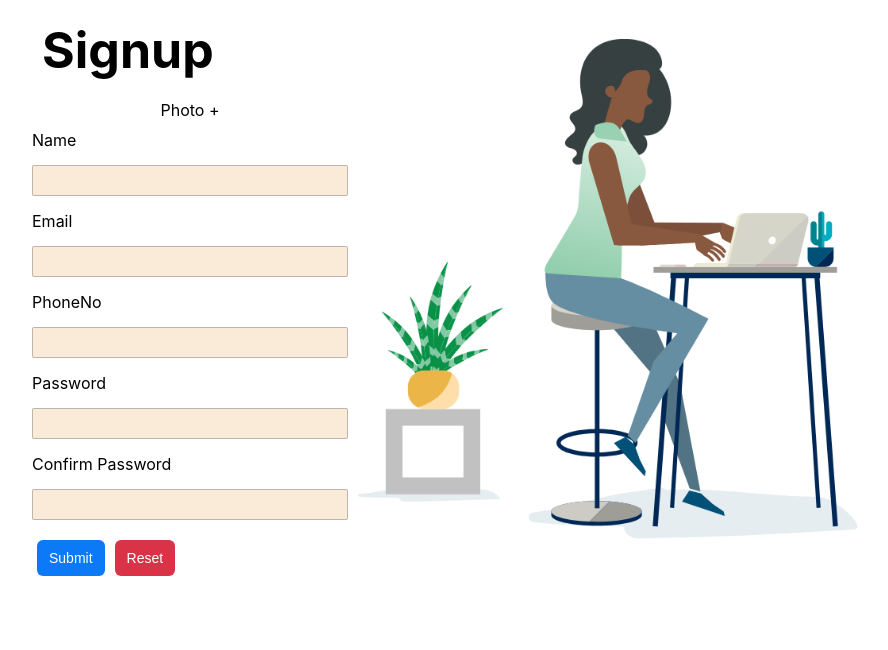
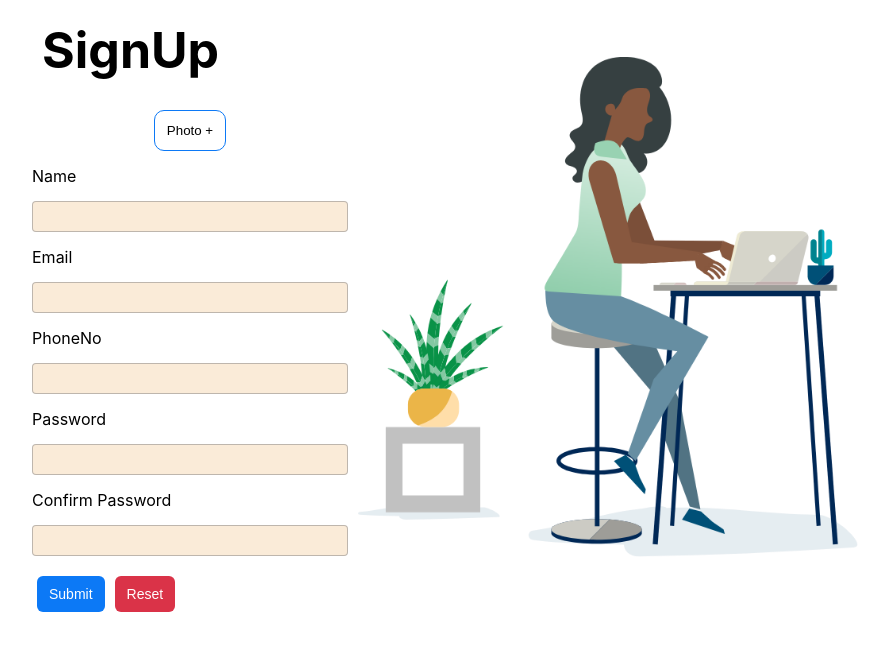
Before and after one commit to ChintanJoshi14/React, a React (Create React App) app in the folder Practical-8/: page / in a window 1280 px wide. Shown: the top 650 px of the page, without its empty margins (190-1078 px from the left). Built offline with nearby package versions, Linux system fonts and the light colour scheme.

Commit message:
Image component working

```diff
--- a/Practical-8/package.json
+++ b/Practical-8/package.json
@@ -10,7 +10,9 @@
     "formik": "^2.2.9",
     "react": "^17.0.2",
     "react-dom": "^17.0.2",
+    "react-redux": "^7.2.6",
     "react-scripts": "5.0.0",
+    "redux": "^4.1.2",
     "web-vitals": "^2.1.4",
     "yup": "^0.32.11"
   },
--- a/Practical-8/src/components/InputForm.css
+++ /dev/null
@@ -1,37 +0,0 @@
-.flex-layout {
-    display: flex;
-    justify-content: center;
-    align-items: center;
-
-}
-
-.text-layout {
-    font-size: 50px;
-    font-weight: bold;
-    margin: 20px 10px;
-
-}
-
-.image-layout img {
-    margin: 10px 10px;
-    height: 500px;
-    width: 500px;
-}
-
-.button-layout button{
-    margin: 5px 5px;
-    padding: 10px 12px;
-    border-radius: 6px;
-    color: white;
-    border: none;
-    font-size: 14px;
-
-}
-
-.submit {
-    background-color: #0C79F6;
-}
-
-.reset {
-    background-color: #DA3348;
-}
--- a/Practical-8/src/components/InputForm.js
+++ b/Practical-8/src/components/InputForm.js
@@ -1,70 +1,179 @@
 import React from "react";
-import "./InputForm.css";
-import TextField from "./TextField";
+import style from "./InputForm.module.css";
 import signup from "../images/signup.png";
 import UploadPhoto from "./UploadPhoto";
-import { Formik, Form } from "formik";
+import { Formik, Form, Field, ErrorMessage, KErrorMessage } from "formik";
 import * as Yup from "yup";
+import { connect } from "react-redux";
+
+const USER_VALUES = {
+  name: "",
+  email: "",
+  phone: "",
+  password: "",
+  confirmPassword: "",
+  file: ""
+};
 
 class InputForm extends React.Component {
-
+  constructor(props) {
+    super(props);
+    this.myRef = React.createRef(null);
+  }
   render() {
+    //created validation object
+    const SUPPORTED_FORMATS = ["image/jpg", "image/jpeg", "image/png"];
     const validateInput = Yup.object({
       name: Yup.string()
         .max(15, "No. of characters allowed are 15 only")
         .required("Required"),
       email: Yup.string()
-          .max(15, "Please enter a valid Email")
+        .email("Please enter a valid email id")
         .required("Required"),
-        phone: Yup.number()
+      phone: Yup.string()
         .max(10, "Number cannot be greater than 10 digits")
-          .min(10, "Number must contain atleat 10 digits")
+        .min(10, "Number must contain atleast 10 digits")
         .required("Required"),
       password: Yup.string()
         .max(15, "Enter a correct password")
         .required("Required"),
       confirmPassword: Yup.string()
+        .oneOf([Yup.ref("password"), null], "password not matching")
         .max(15, "Password does not match with above entered password")
         .required("Required"),
+      file: Yup
+          .mixed()
+          .nullable()
+          .required()
+          .test(
+            "FILE_SIZE",
+            "Image size too big.",
+            (value) => !value || (value && value.size <= 200000000)
+          )
+          .test(
+            "FILE_FORMAT",
+            "File type not supported.",
+            (value) => !value || (value && SUPPORTED_FORMATS.includes(value?.type))
+          ),
     });
 
     return (
       <Formik
         initialValues={{
+          // image: "",
           name: "",
           email: "",
           phone: "",
           password: "",
           confirmPassword: "",
+          file: "",
         }}
         validationSchema={validateInput}
+        onSubmit={(values) => {
+          Object.assign(USER_VALUES, values);
+          // console.log(USER_VALUES)
+          console.log(values);
+        }}
       >
-        {(formik) => (
-          <div className="flex-layout">
-            <div className="signup-form-layout">
-              <div className="text-layout">Signup</div>
-              {/* {console.log(formik.values)} */}
+        {({ formik, values, setFieldValue }) => (
+          <div>
+            <div className={`${style.flex_design}`}>
               <Form>
-                <UploadPhoto />
-                {/* <div>Name</div> */}
-                <TextField label="Name" name="name" />
-                {/* <div>Email</div> */}
-                <TextField label="Email" name="email" />
-                {/* <div>Phone</div> */}
-                <TextField label="PhoneNo" name="phone" />
-                {/* <div>Password</div> */}
-                <TextField label="Password" name="password" />
-                {/* <div>Confirm Password</div> */}
-                <TextField label="Confirm Password" name="confirmPassword" />
-                <div className="button-layout">
-                  <button className="submit">Submit</button>
-                  <button className="reset">Reset</button>
+                <div className={`${style.text_design}`}>SignUp</div>
+                <div className={`${style.image_button}`}>
+                  <input
+                    ref={this.myRef}
+                    hidden
+                    type="file"
+                    name="file"
+                    onChange={(event) => {
+                      setFieldValue("file", event.target.files[0]);
+                    }}
+                  ></input>
+                  <div className={`${style.error_design}`}>
+                  <ErrorMessage name="file" />
+                </div>
+                  <center>
+                    <button type="button"
+                      onClick={() => {
+                        this.myRef.current.click();
+                        // console.log(this.myRef);
+                      }}
+                    >
+                      Photo +
+                    </button>
+                  </center>
+                </div>
+
+                {/* Name: */}
+                <label htmlFor="name" className={`${style.label_design}`}>
+                  Name
+                </label>
+                <Field
+                  name="name"
+                  type="text"
+                  className={`${style.textfield_design}`}
+                />
+                <div className={`${style.error_design}`}>
+                  <ErrorMessage name="name" />
+                </div>
+
+                {/* Email: */}
+                <label htmlFor="email">Email</label>
+                <Field
+                  name="email"
+                  type="text"
+                  className={`${style.textfield_design}`}
+                />
+                <div className={`${style.error_design}`}>
+                  <ErrorMessage name="email" />
+                </div>
+
+                {/* Phone: */}
+                <label htmlFor="phone">PhoneNo</label>
+                <Field
+                  name="phone"
+                  type="digit"
+                  className={`${style.textfield_design}`}
+                />
+                <div className={`${style.error_design}`}>
+                  <ErrorMessage name="phone" />
+                </div>
+
+                {/* Password: */}
+                <label htmlFor="password">Password</label>
+                <Field
+                  name="password"
+                  type="password"
+                  className={`${style.textfield_design}`}
+                />
+                <div className={`${style.error_design}`}>
+                  <ErrorMessage name="password" />
+                </div>
+
+                {/* Confirm password: */}
+                <label htmlFor="confirmPassword">Confirm Password</label>
+                <Field
+                  name="confirmPassword"
+                  type="password"
+                  className={`${style.textfield_design}`}
+                />
+                <div className={`${style.error_design}`}>
+                  <ErrorMessage name="confirmPassword" />
+                </div>
+
+                <div className={`${style.button_design}`}>
+                  <button className={`${style.submit}`} type="submit">
+                    Submit
+                  </button>
+                  <button type="reset" className={`${style.reset}`}>
+                    Reset
+                  </button>
                 </div>
               </Form>
+              <div className={`${style.image_design}`}>
+                <img src={signup} title="Image" alt="image not loaded"></img>
               </div>
-
-            <div className="image-layout">
-              <img src={signup} title="Image" alt="image not loaded"></img>
             </div>
           </div>
         )}
@@ -74,3 +183,4 @@ class InputForm extends React.Component {
 }
 
 export default InputForm;
+// connect(mapStateToProp, mapDispatchToProp)
--- /dev/null
+++ b/Practical-8/src/components/InputForm.module.css
@@ -0,0 +1,74 @@
+.flex_design {
+  display: flex;
+  justify-content: center;
+  align-items: center;
+}
+
+.text_design {
+  font-size: 50px;
+  font-weight: bold;
+  margin: 20px 10px;
+  /* display: flex; */
+}
+
+.image_button button{
+  /* justify-content: center; */
+  padding: 12px;
+  margin: 10px 0px 15px 0px;
+  background-color: white;
+  border: 0.5px solid #0c79f6;
+  border-radius: 10px;
+}
+.image_button button:hover {
+  background-color: #0c79f6;
+  color: white;
+}
+
+.error_design {
+  color: red;
+  display: block;
+}
+
+.image_design img {
+  margin: 10px 10px;
+  height: 500px;
+  width: 500px;
+}
+
+.button_design button {
+  margin: 5px 5px;
+  padding: 10px 12px;
+  border-radius: 6px;
+  color: white;
+  border: none;
+  font-size: 14px;
+}
+
+.label_design label {
+  margin: 10px 0px;
+  display: block;
+}
+
+.textfield_design {
+  width: 300px;
+  /* height: 20px; */
+  padding: 7px;
+  background-color: #faebd8;
+  border: 1px solid rgba(128, 128, 128, 0.493);
+  margin: 15px 0px;
+  border-radius: 4px;
+  display: block;
+}
+
+.submit {
+  background-color: #0c79f6;
+}
+.submit:hover {
+  background-color: #0969d6;
+}
+.reset {
+  background-color: #da3348;
+}
+.reset:hover {
+  background-color: #c53043;
+}
--- a/Practical-8/src/components/TextField.js
+++ b/Practical-8/src/components/TextField.js
@@ -5,17 +5,26 @@ import {Input} from 'antd';
 
 
 class TextField extends React.Component {
+    constructor(props) {
+        super(props)
+        this.state= {
+            name: [this.props.name]
 
+        }
+        //to check if data is coming from the parent component:
+        console.log(this.state.name);
+    }
 
-    // const [field, meta] = useField(props);
 render() {
-    const {field} = this.props.name;
-    // console.log(this.props);
+    const {name} = this.state;
     return(
         <div className='textfield-layout'>
-            <label htmlFor={this.props.name}>{this.props.label}</label>
-            <br/><Input {...this.props.name === 'password' || this.props.name === 'confirmPassword' ? 'typePass' : 'typeText'} {...this.props.field} {...this.props.label}></Input><br/>
-            <ErrorMessage name={this.props.name} />
+            <label htmlFor={this.state.name}>{this.props.label}</label>
+            <br/><Input {...this.state.name === 'password' || this.state.name === 'confirmPassword' ? 'typePass' : 'typeText'}
+            {...this.props.field}
+            {...this.state.label}>
+                </Input><br/>
+            <ErrorMessage name={this.state.name}/>
         </div>
     );
 }
--- a/Practical-8/src/components/UploadPhoto.js
+++ b/Practical-8/src/components/UploadPhoto.js
@@ -1,3 +1,4 @@
+import { Field } from "formik";
 import React from "react";
 import './UploadPhoto.css';
 
@@ -5,6 +6,10 @@ class UploadPhoto extends React.Component {
   render() {
     return (
       <div className="upload-button-layout">
+
+
+
+
         <input type="file" id="upload" hidden/>
         <label htmlFor="upload">Photo +</label>
       </div>
--- a/Practical-8/src/index.js
+++ b/Practical-8/src/index.js
@@ -3,10 +3,14 @@ import ReactDOM from 'react-dom';
 import './index.css';
 import App from './App';
 import reportWebVitals from './reportWebVitals';
+import { Provider } from 'react-redux';
+import store from './store/store';
 
 ReactDOM.render(
   <React.StrictMode>
+    <Provider store={store}>
     <App />
+    </Provider>
   </React.StrictMode>,
   document.getElementById('root')
 );
--- /dev/null
+++ b/Practical-8/src/store/store.js
@@ -0,0 +1,32 @@
+import { createStore } from 'redux';
+
+const initialState = {
+    name: '',
+    email: '',
+    phone: '',
+    password: '',
+    confirmPassword: '',
+    profileImage: ''
+};
+
+const reducer = (state = initialState, action) => {
+    if(action.type === "storeData") {
+        return {
+            ...state,
+            name: action.payload.name,
+            email: action.payload.email,
+            phone: action.payload.phone,
+            password: action.payload.password,
+            confirmPassword: action.payload.confirmPassword,
+            // name: action.payload.name,
+
+
+        }
+    }
+
+}
+
+const store = createStore(reducer);
+
+
+export default store;
```
Also changed, not shown: 1 other file (tests, documents, lock files or other folders). Lines whose indentation alone changed are shown as unchanged.
